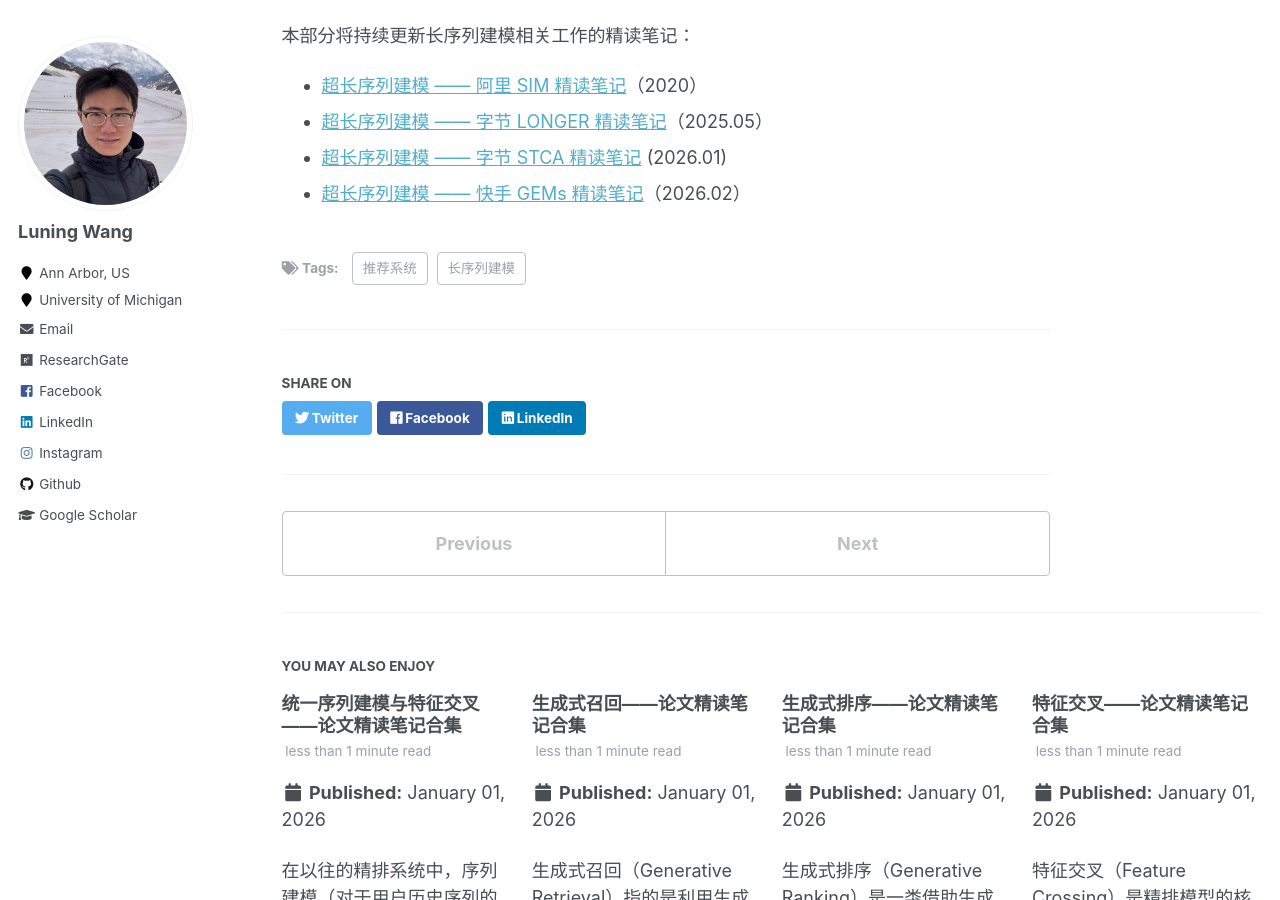
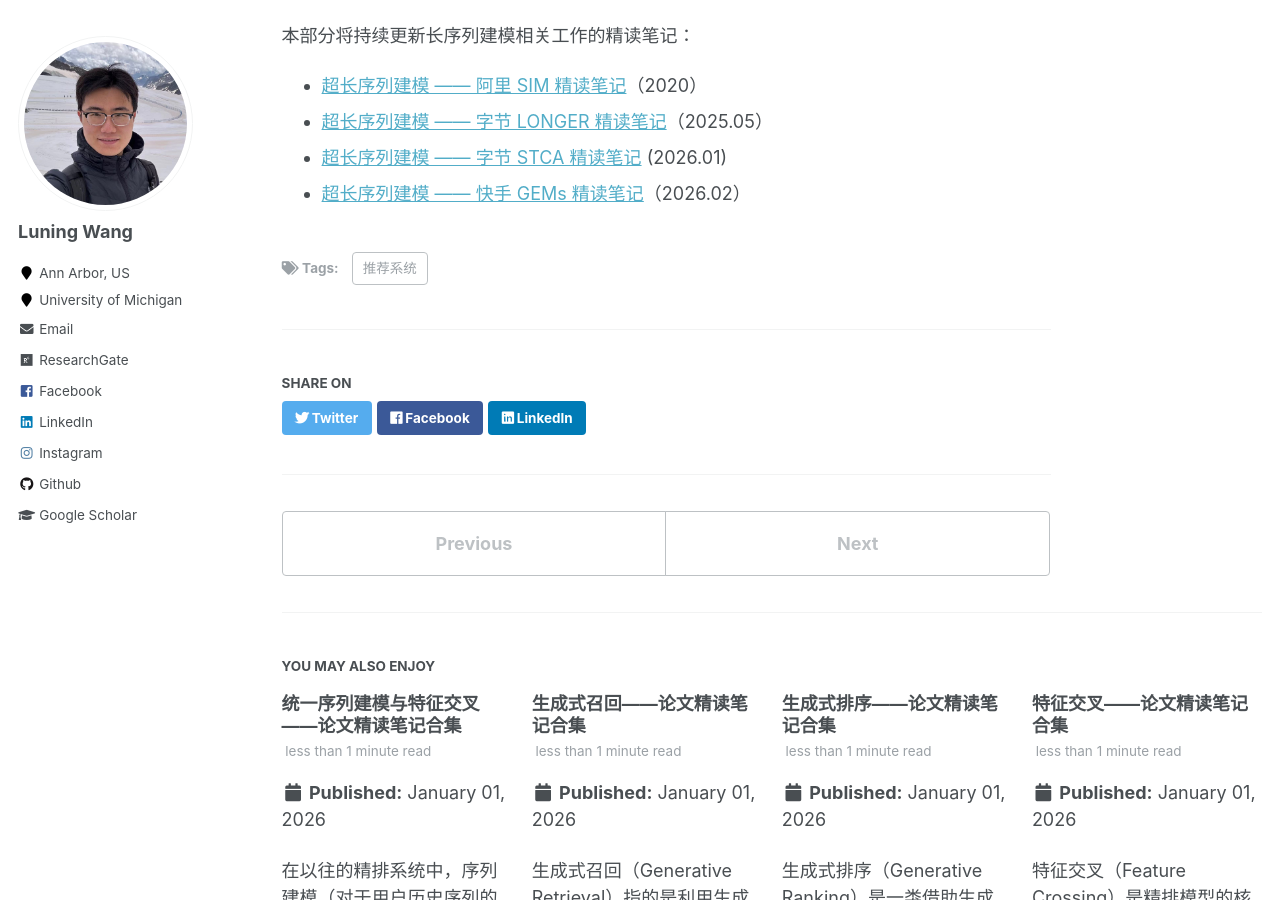
Before and after one commit to wln20/wln20.github.io, a Jekyll site: the page built from _posts/2026-01-01-GR-LongSeq.md, in a window 1280 px wide and 900 px high, scrolled down 378 px. Built offline with Jekyll 4.4.1, drawn with Linux system fonts in a browser that asks for light colours.

Commit message:
Remove '长序列建模' tag from post
Removed '长序列建模' tag from the post.

```diff
--- a/_posts/2026-01-01-GR-LongSeq.md
+++ b/_posts/2026-01-01-GR-LongSeq.md
@@ -4,7 +4,6 @@ date: 2026-01-01
 permalink: /posts/2026/01/GR_LongSeq/
 tags:
   - 推荐系统
-  - 长序列建模
 ---
 
 长序列建模（Long-Sequence Modeling）旨在有效捕捉用户的长短期兴趣与行为演化模式，突破传统短序列方法对历史行为长度的限制。一般的推荐模型仅能建模长度为几百的用户行为序列，面对长度上万甚至数十万的长期行为序列时计算开销通常难以接受。长序列建模相关工作则通过各种策略在计算效率和用户兴趣捕捉精读之间达到平衡，从而能够处理长达数万的“用户终身行为序列”。
```
